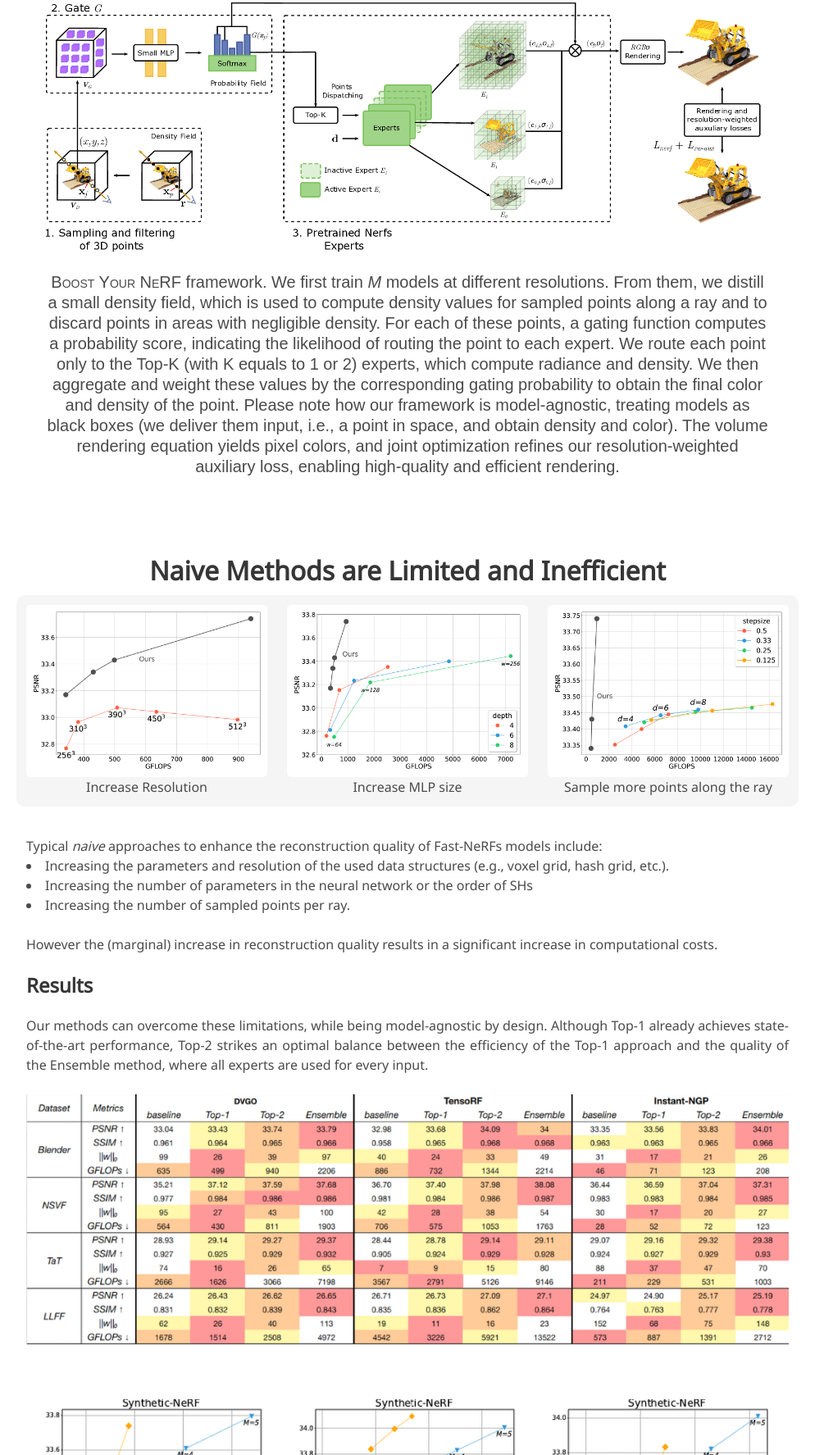
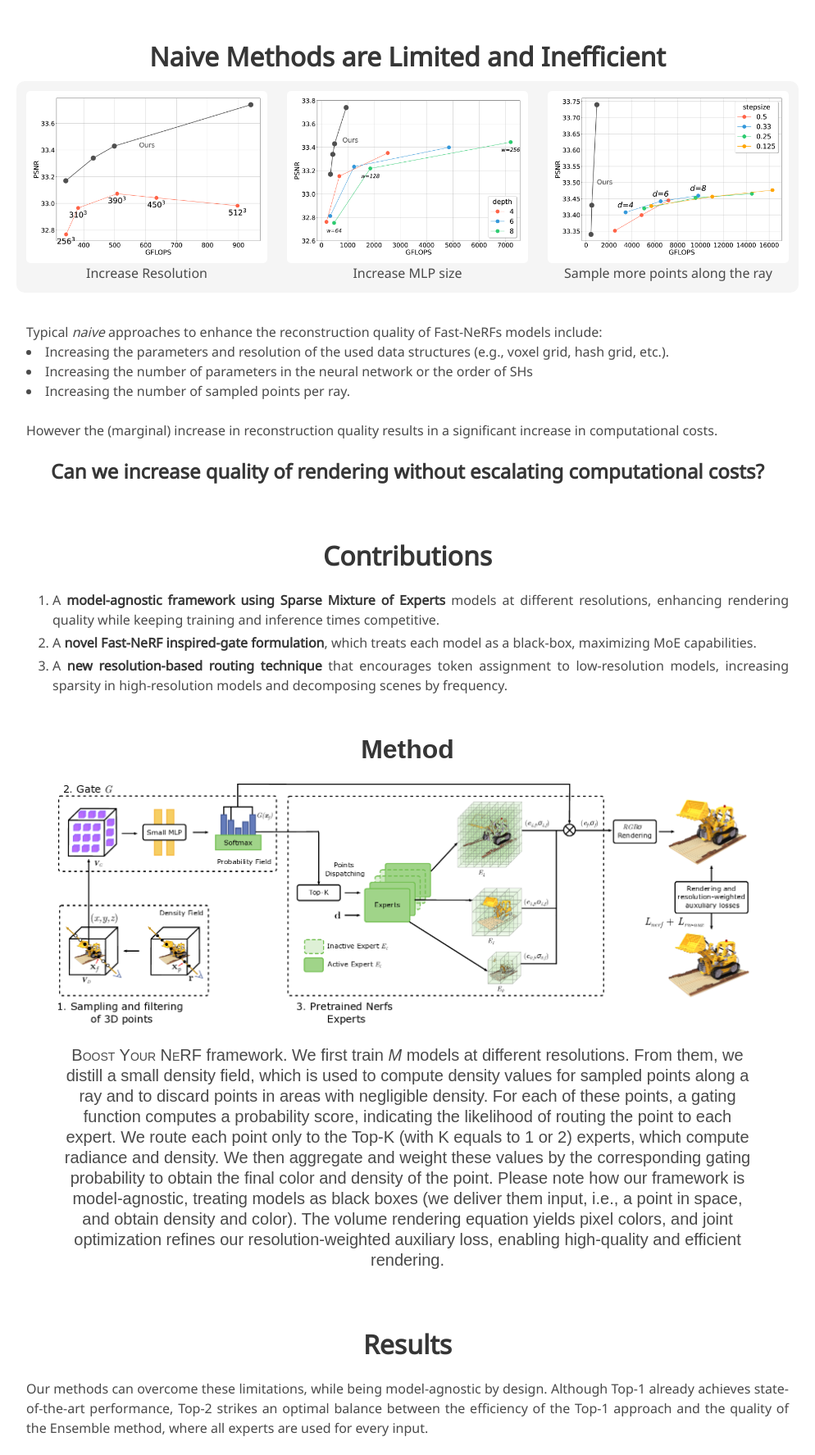
Before and after one commit to EIDOSLAB/boost-your-nerf, a plain HTML site: page docs/index.html in a window 1280 px wide. Shown: the part 1261-3036 px from the top of the page at 82% size, without its empty margins (143-1137 px from the left). Drawn offline with nearby package versions, Linux system fonts and the light colour scheme; some icons are missing; a web font is replaced by a local one.

Commit message:
project page upload

```diff
--- a/docs/index.html
+++ b/docs/index.html
@@ -3,7 +3,7 @@
 <head>
   <meta charset="utf-8">
   <meta name="description"
-        content="Deformable Neural Radiance Fields creates free-viewpoint portraits (nerfies) from casually captured videos.">
+        content="">
   <meta name="keywords" content="Nerfies, D-NeRF, NeRF">
   <meta name="viewport" content="width=device-width, initial-scale=1">
   <title>Boost Your NeRF </title>
@@ -30,7 +30,7 @@
   <link rel="stylesheet" href="./static/css/bulma-slider.min.css">
   <link rel="stylesheet" href="https://cdn.jsdelivr.net/gh/jpswalsh/academicons@1/css/academicons.min.css">
   <link rel="stylesheet" href="./static/css/index.css">
-  <link rel="icon" href="./static/images/icon.png">
+  <link rel="icon" href="./static/images/logo.png">
 
   <script src="https://ajax.googleapis.com/ajax/libs/jquery/3.5.1/jquery.min.js"></script>
   <script defer src="./static/js/fontawesome.all.min.js"></script>
@@ -146,24 +146,7 @@
 </section>
 
 
-<section class="hero teaser">
-  <div class="container is-max-desktop">
-    <div class="hero-body">
 
-
-      <img src="static/images/architettura.png">
-      <h2 class="subtitle has-text-centered">
-        <br>
-        <span class="dnerf">Boost Your NeRF</span> framework. We first train <i>M</i> models at different resolutions. From them, we distill a small density field,
-        which is used to compute density values for sampled points along a ray and to discard points in areas with negligible density. For each of these points,
-        a gating function computes a probability score, indicating the likelihood of routing the point to each expert. We route each point only to the Top-K (with K equals to 1 or 2)
-        experts, which compute radiance and density. We then aggregate and weight these values by the corresponding gating probability to obtain the final color and density of the point.
-        Please note how our framework is model-agnostic, treating models as black boxes (we deliver them input, i.e., a point in space, and obtain density and color).
-        The volume rendering equation yields pixel colors, and joint optimization refines our resolution-weighted auxiliary loss, enabling high-quality and efficient rendering.
-      </h2>
-    </div>
-  </div>
-</section>
 
 
 
@@ -232,11 +215,49 @@
             higher the number of sampled rays, the higher forward passes through a neural
             network are needed. -->
           </p>
+          <br>
+          <h3 class="title is-4 has-text-centered">Can we increase quality of rendering without escalating computational costs?</h3>
+
+
+        <br>
+
+        <h3 class="title is-3 has-text-centered mt-5">Contributions</h3>
+        <div class="content has-text-justified">
+          <ol>
+            <li>A <strong>model-agnostic framework using Sparse Mixture of Experts</strong> models at different resolutions, enhancing rendering quality while keeping training and inference times competitive.</li>
+            <li>A <strong>novel Fast-NeRF inspired-gate formulation</strong>, which treats each model as a black-box, maximizing MoE capabilities.</li>
+            <li>A <strong>new resolution-based routing technique </strong> that encourages token assignment to low-resolution models, increasing sparsity in high-resolution models and decomposing scenes by frequency.</li>
+          </ol>
+        </div>
 
 
 
-        <br>
-        <h3 class="title is-4">Results</h3>
+        <section class="hero teaser">
+          <h3 class="title is-3 has-text-centered mt-5">Method</h3>
+          <div class="container is-max-desktop">
+            <div class="hero-body">
+
+
+              <img src="static/images/architettura.png">
+              <h2 class="subtitle has-text-centered">
+                <br>
+                <span class="dnerf">Boost Your NeRF</span> framework. We first train <i>M</i> models at different resolutions. From them, we distill a small density field,
+                which is used to compute density values for sampled points along a ray and to discard points in areas with negligible density. For each of these points,
+                a gating function computes a probability score, indicating the likelihood of routing the point to each expert. We route each point only to the Top-K (with K equals to 1 or 2)
+                experts, which compute radiance and density. We then aggregate and weight these values by the corresponding gating probability to obtain the final color and density of the point.
+                Please note how our framework is model-agnostic, treating models as black boxes (we deliver them input, i.e., a point in space, and obtain density and color).
+                The volume rendering equation yields pixel colors, and joint optimization refines our resolution-weighted auxiliary loss, enabling high-quality and efficient rendering.
+              </h2>
+            </div>
+          </div>
+        </section>
+
+
+
+
+
+
+        <h3 class="title is-3 has-text-centered mt-5"  >Results</h3>
         <div class="content has-text-justified">
           <p>
             Our methods can overcome these limitations, while being model-agnostic by design. Although Top-1 already achieves state-of-the-art performance,
@@ -251,7 +272,7 @@
         <br>
 
 
-        <h3 class="title is-4">Scene Decomposition</h3>
+        <h3 class="title is-3 has-text-centered mt-5">Scene Decomposition</h3>
         <div class="content has-text-justified">
           <p>
             Our method allows for a frequency-based scene decomposition, where high-res models render complex parts of the scene; whereas low-res models render low-frequency parts. The output of the gate
@@ -308,7 +329,7 @@
     <br>
 
 
-    <h3 class="title is-4">High-Quality Rendering</h3>
+    <h3 class="title is-3 has-text-centered mt-5">High-Quality Rendering</h3>
     <div class="content has-text-justified">
       <p>
         Our method
@@ -332,7 +353,7 @@
 <section class="section">
   <div class="container is-max-desktop">
 
-    <h2 class="title is-3 has-text-centered">Ablations</h2>
+    <h2 class="title is-3 has-text-centered mt-5">Ablations</h2>
     <div class="columns is-centered">
 
       <div class="column is-full-width">
```
Also changed, not shown: docs/static/images/logo.png (added).
